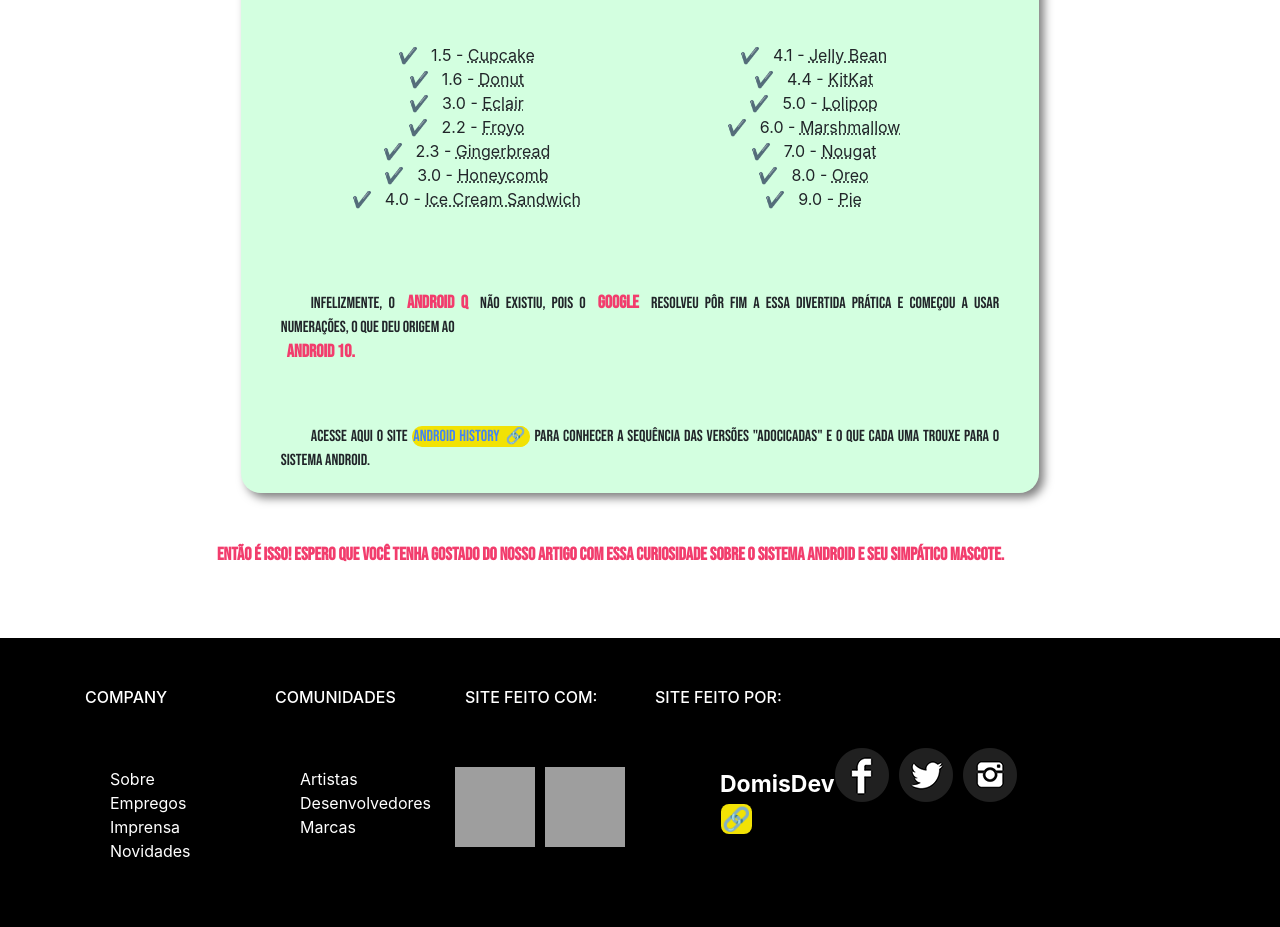
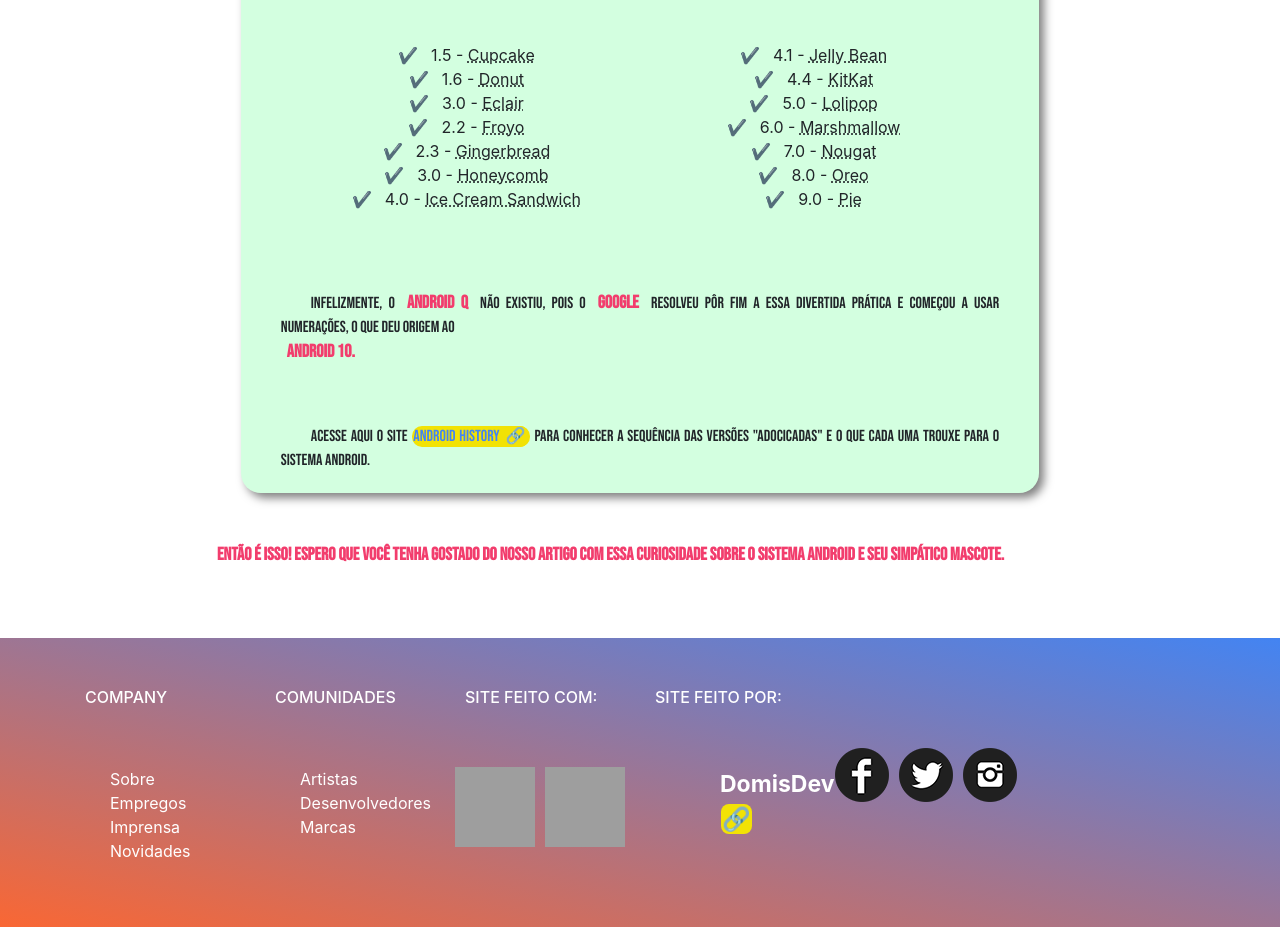
Before and after one commit to Domisnnet/android, a plain HTML site: page index.html in a window 1280 px wide. Shown: the part 2746-3673 px from the top of the page. Drawn offline with nearby package versions, Linux system fonts and the light colour scheme; grey boxes are pictures that could not be loaded.

Commit message:
alterado

```diff
--- a/src/css/estilo.css
+++ b/src/css/estilo.css
@@ -264,7 +264,7 @@ p {
 }
 
 footer {
-	background-color: #000;
+	background-image: linear-gradient(to bottom left, var(--cor-4), var(--cor-1));
 	padding: 50px 20px 20px 20px;
 	position: relative;
 }
```
